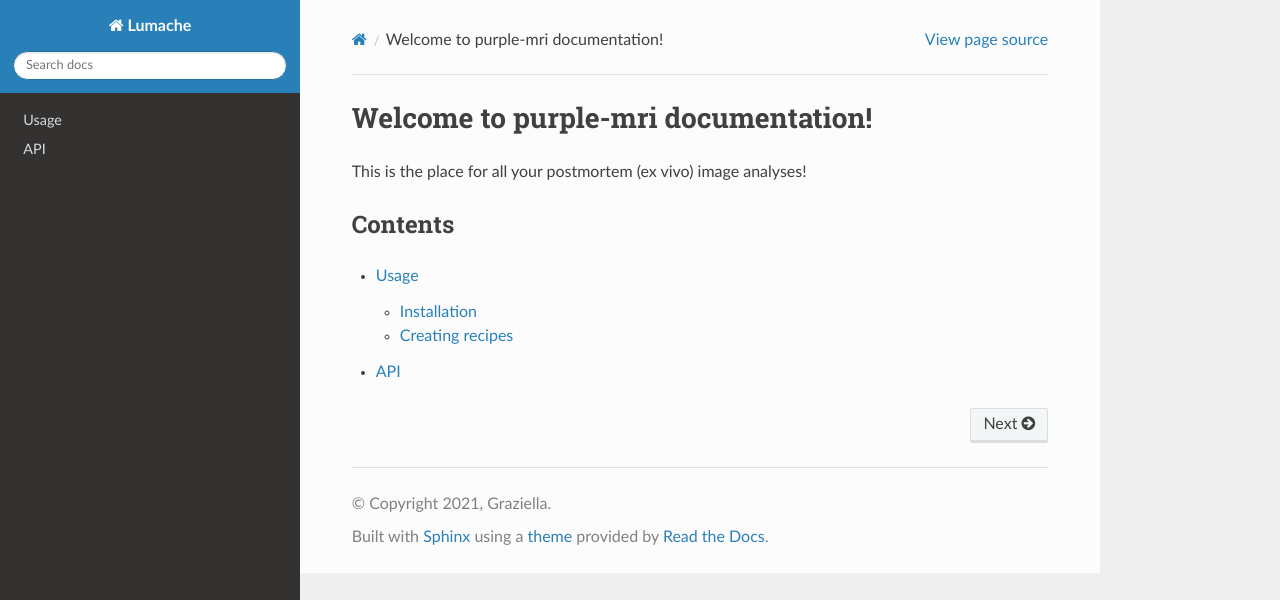
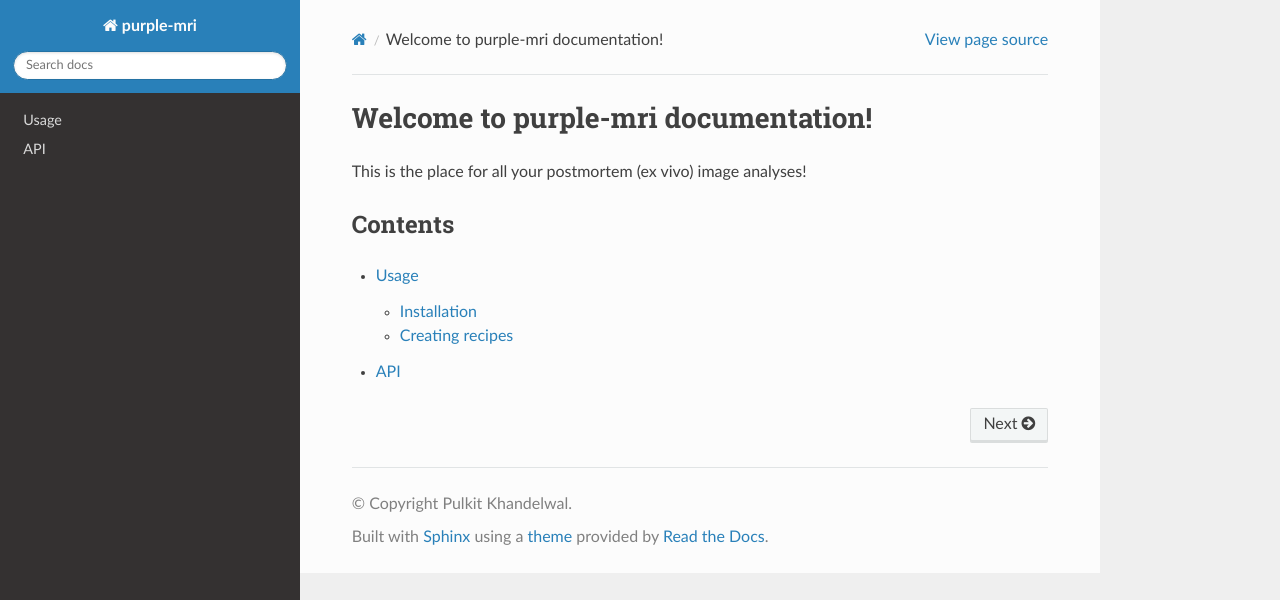
Before and after one commit to Pulkit-Khandelwal/purple-mri, a Sphinx documentation site: the page built from docs/source/index.rst, in a window 1280 px wide. Shown: the top 600 px of the page. Built offline with Sphinx 7.4.7 and the Read the Docs theme 3.1.0, drawn with Linux system fonts in a browser that asks for light colours.

Commit message:
Update project information in Sphinx config

```diff
--- a/docs/source/conf.py
+++ b/docs/source/conf.py
@@ -2,9 +2,9 @@
 
 # -- Project information
 
-project = 'Lumache'
-copyright = '2021, Graziella'
-author = 'Graziella'
+project = 'purple-mri'
+copyright = 'Pulkit Khandelwal'
+author = 'Pulkit Khandelwal'
 
 release = '0.1'
 version = '0.1.0'
```
